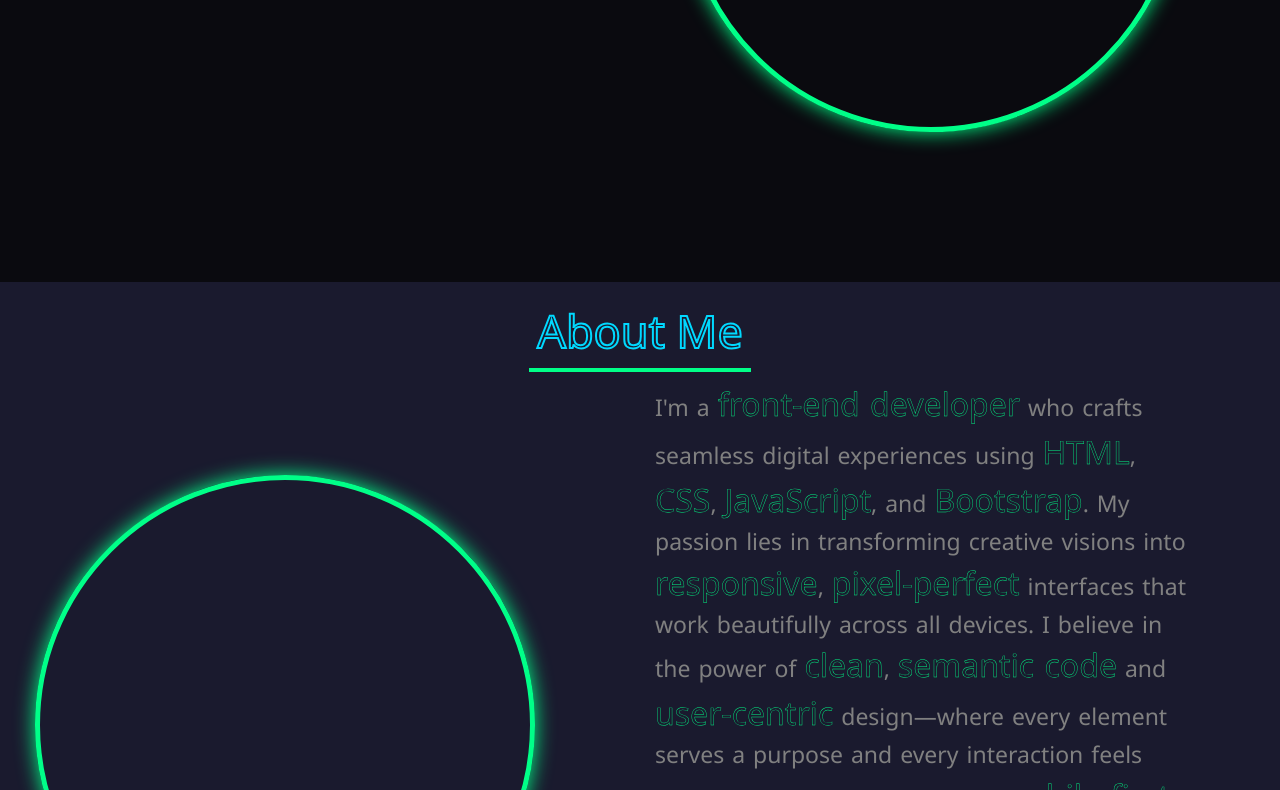
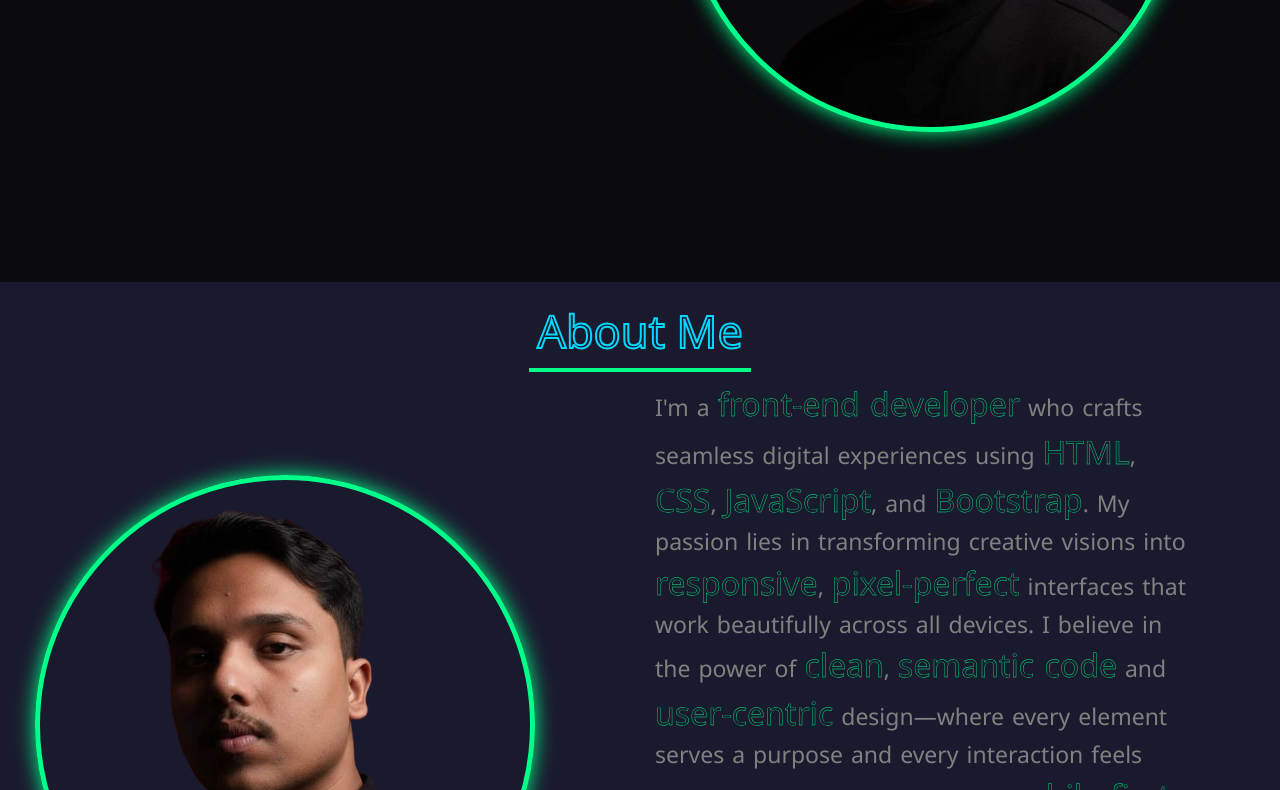
Before and after one commit to Srimanta2006/my-personal-website, a plain HTML site: page index.html in a window 1280 px wide. Shown: the part 518-1308 px from the top of the page. Drawn offline with nearby package versions, Linux system fonts and the light colour scheme.

Commit message:
Update style.css

```diff
--- a/style.css
+++ b/style.css
@@ -281,7 +281,7 @@ svg:hover{
 .img-container{
     border-radius: 50%;
     border: 5px solid var(--primary-color);
-    /* background-image: url(assetss/my\ img.png); */
+    background-image: url(assetss/my\ img.png);
     background-position: center;
     background-size: cover;
     background-clip: border-box;
@@ -323,7 +323,7 @@ svg:hover{
     width: 500px;
     border-radius: 50%;
     border: 5px solid var(--primary-color);
-    /* background-image: url(assetss/my\ img.png); */
+    background-image: url(assetss/my\ img.png);
     background-position: center;
     background-size: cover;
     background-clip: border-box;
```
